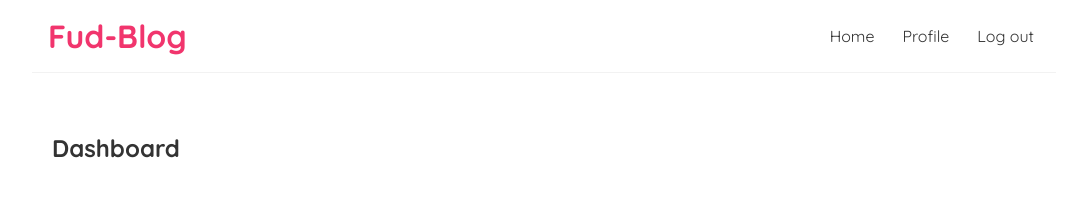
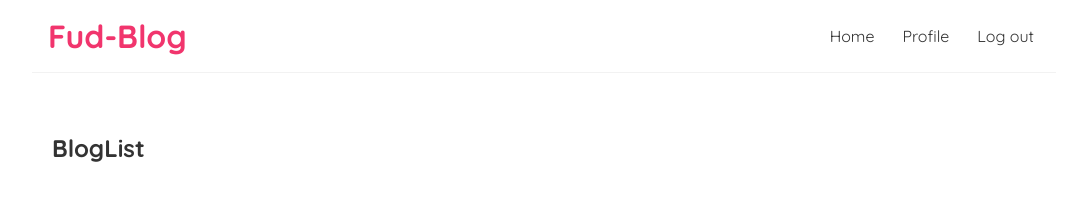
Before and after one commit to shedrachIkenna/FUD-Blog, a React (Create React App) app: page / in a window 1280 px wide. Shown: the top 223 px of the page, without its empty margins (96-1183 px from the left). Built offline with nearby package versions, Linux system fonts and the light colour scheme.

Commit message:
Created Dashboard and BlogList Components

```diff
--- a/src/components/blogs/BlogList.js
+++ b/src/components/blogs/BlogList.js
@@ -0,0 +1,10 @@
+
+const BlogList = () => {
+    return (
+        <div className="blog-list">
+            <h2>BlogList</h2>
+        </div>
+    )
+}
+
+export default BlogList
--- a/src/components/dashboard/Dashboard.js
+++ b/src/components/dashboard/Dashboard.js
@@ -1,8 +1,9 @@
-
+import BlogList from '../blogs/BlogList'
+import { useState } from 'react'
 const Dashboard = () => {
     return (
         <div className="dashboard">
-            <h2>Dashboard</h2>
+            <BlogList />
         </div>
     )
 }
--- a/src/index.css
+++ b/src/index.css
@@ -119,6 +119,7 @@
 
   .nav-menu{
     display: flex;
+    padding-top: 10px;
   }
 
   svg{
```
